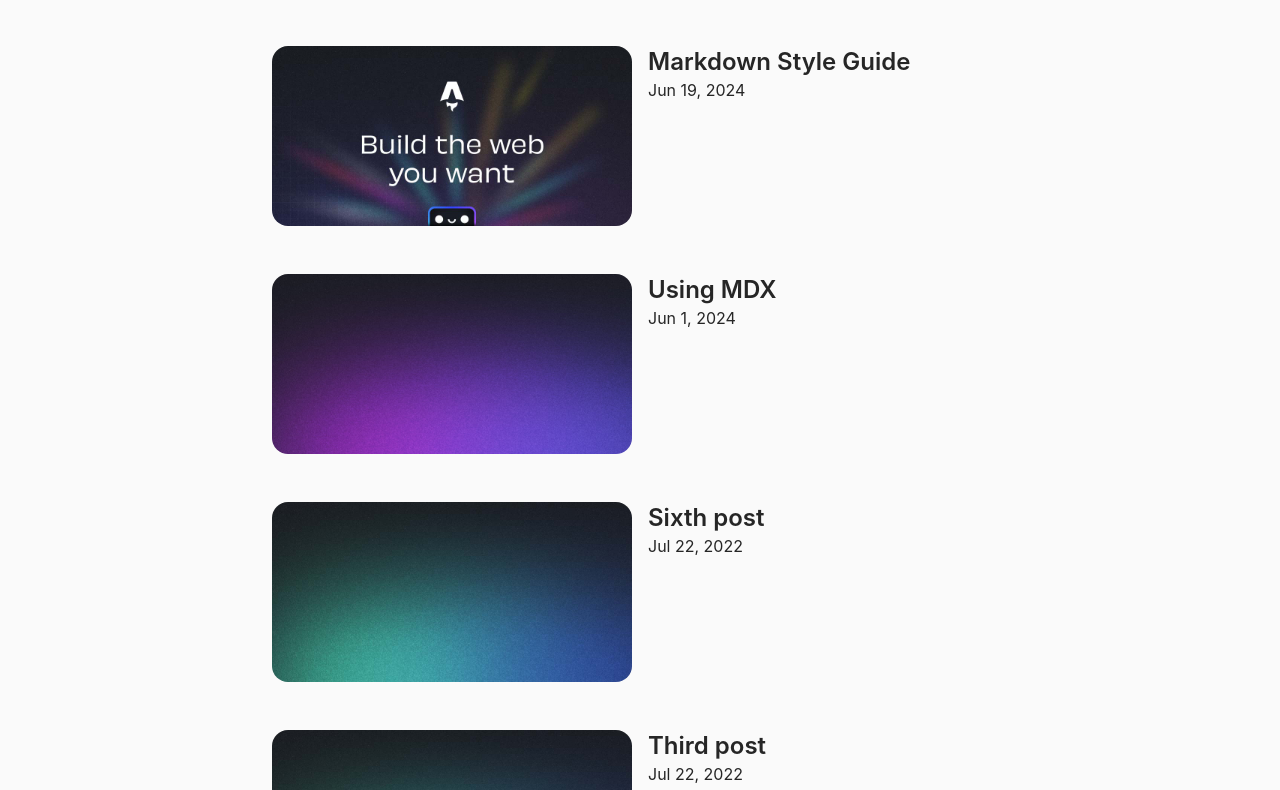
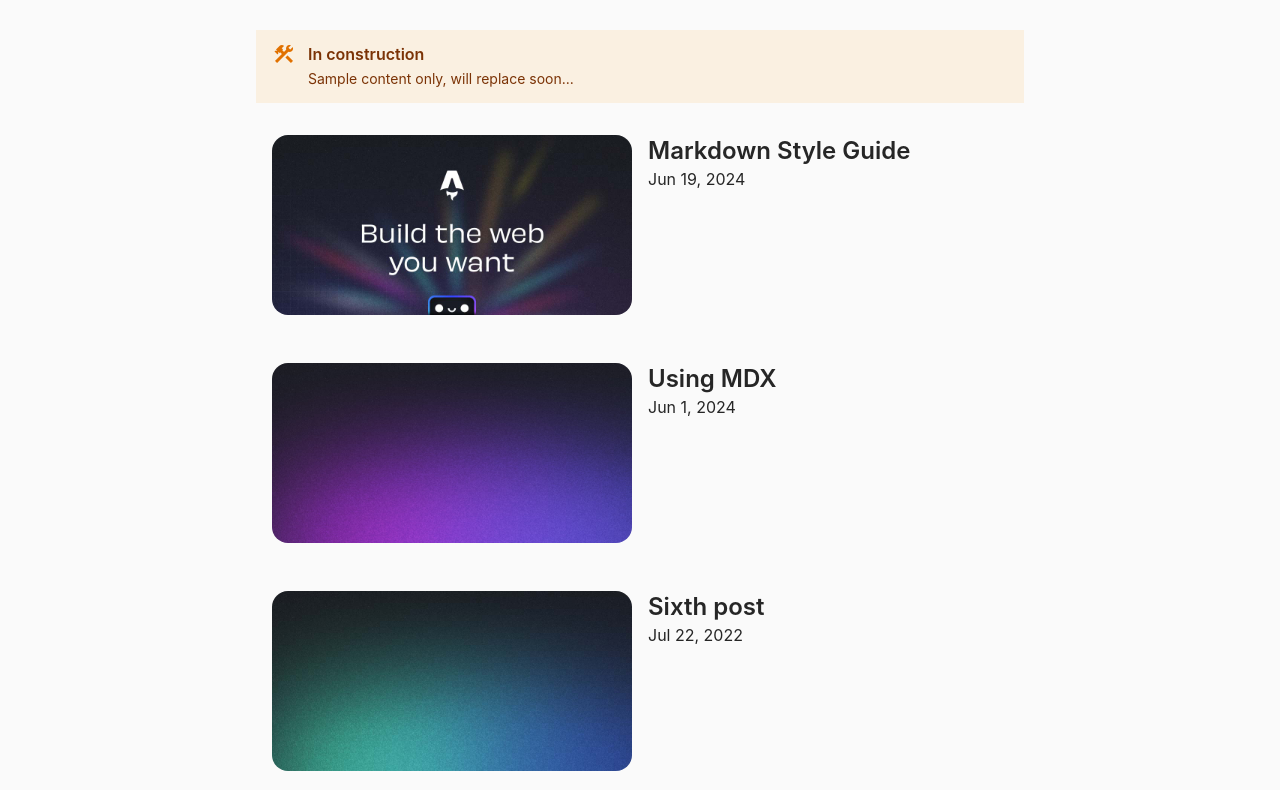
Before and after one commit to agung-adhinata/adhinata.dev, an Astro site: page /blog in a window 1280 px wide. Shown: the part 58-848 px from the top of the page. Built offline with nearby package versions, Linux system fonts and the light colour scheme; Astro itself is replaced by a stand-in of ours.

Commit message:
feat: add banner construction, update uis

```diff
--- /dev/null
+++ b/src/components/NoticeBanner.astro
@@ -0,0 +1,60 @@
+---
+interface Props {
+  variant?: "info" | "warning" | "construction";
+  title?: string;
+  /** Material Symbols icon name. Defaults to the variant icon. */
+  icon?: string;
+  /** Extra classes for the banner wrapper. */
+  class?: string;
+}
+
+const { variant = "info", title, icon, class: className } = Astro.props;
+
+const PRESETS = {
+  info: {
+    icon: "info",
+    classes:
+      "border-neutral-200 bg-neutral-100 text-neutral-700 dark:border-neutral-800 dark:bg-neutral-900 dark:text-neutral-300",
+    iconClasses: "text-neutral-500 dark:text-neutral-400",
+  },
+  warning: {
+    icon: "warning",
+    classes:
+      "border-red-500/30 bg-red-500/10 text-red-900 dark:border-red-400/30 dark:bg-red-400/10 dark:text-red-100",
+    iconClasses: "text-red-600 dark:text-red-400",
+  },
+  construction: {
+    icon: "construction",
+    classes:
+      "border-amber-500/40 bg-amber-500/10 text-amber-900 dark:border-amber-400/30 dark:bg-amber-400/10 dark:text-amber-100",
+    iconClasses: "text-amber-600 dark:text-amber-400",
+  },
+} as const;
+
+const preset = PRESETS[variant];
+---
+
+<aside
+  role="note"
+  class:list={[
+    "not-prose flex  gap-3 rounded-none px-4 py-3",
+    preset.classes,
+    className,
+  ]}
+>
+  <span
+    class:list={[
+      "material-symbols-outlined shrink-0 text-xl leading-6",
+      preset.iconClasses,
+    ]}
+    aria-hidden="true"
+  >
+    {icon ?? preset.icon}
+  </span>
+  <div class="min-w-0">
+    {title && <p class="mb-0.5 font-semibold">{title}</p>}
+    <div class="text-sm leading-relaxed">
+      <slot />
+    </div>
+  </div>
+</aside>
--- a/src/components/ProjectCard.astro
+++ b/src/components/ProjectCard.astro
@@ -8,13 +8,14 @@ interface Props {
 const { project } = Astro.props;
 ---
 
-<article class="not-prose group flex flex-col gap-3 rounded-none border border-neutral-200 bg-white/60 p-5 transition-all duration-200 hover:border-amber-500/60 hover:shadow-sm dark:border-neutral-800 dark:bg-neutral-900/60 dark:hover:border-amber-400/60">
+<article class="not-prose group flex flex-col gap-3 rounded-none border border-neutral-200 dark:border-neutral-700 bg-white/60 p-5 transition-all duration-200 dark:bg-neutral-900/60">
   <div class="flex flex-wrap items-baseline justify-between gap-2">
     <div class="flex flex-wrap items-center gap-2">
       <h3 class="text-lg font-semibold tracking-tight text-neutral-900 dark:text-neutral-100">
         {project.title}
       </h3>
-      <span class="rounded-md bg-amber-500/10 px-2 py-0.5 text-xs font-medium text-amber-700 dark:bg-amber-400/10 dark:text-amber-300">
+      <!-- year -->
+      <span class="rounded-md px-2 py-0.5 text-sm font-medium text-amber-700 dark:bg-amber-400/10 dark:text-amber-300">
         {project.year}
       </span>
     </div>
@@ -23,7 +24,7 @@ const { project } = Astro.props;
     </span>
   </div>
 
-  <p class="text-xs italic text-neutral-500 dark:text-neutral-400">
+  <p class="text-xs  text-neutral-500/80 dark:text-neutral-400/80">
     {project.collaboration}
   </p>
 
--- a/src/consts.ts
+++ b/src/consts.ts
@@ -3,3 +3,9 @@
 
 export const SITE_TITLE = 'Adhinata.dev';
 export const SITE_DESCRIPTION = 'Welcome to my website!';
+
+/**
+ * Set to `false` once real blog posts replace the sample content to hide the
+ * "blog under construction" banner.
+ */
+export const BLOG_USES_SAMPLE_DATA = true;
--- a/src/pages/blog/[...page].astro
+++ b/src/pages/blog/[...page].astro
@@ -3,7 +3,12 @@ import { getCollection } from "astro:content";
 import type { GetStaticPaths } from "astro";
 import { Image } from "astro:assets";
 import FormattedDate from "@/components/FormattedDate.astro";
-import { SITE_TITLE, SITE_DESCRIPTION } from "@/consts";
+import NoticeBanner from "@/components/NoticeBanner.astro";
+import {
+  SITE_TITLE,
+  SITE_DESCRIPTION,
+  BLOG_USES_SAMPLE_DATA,
+} from "@/consts";
 import BaseLayout from "@/layouts/BaseLayout.astro";
 
 export const getStaticPaths = (async ({ paginate }) => {
@@ -23,6 +28,18 @@ const { page } = Astro.props;
   mainClass="py-8"
 >
   <section class="flex w-full grow flex-col items-center justify-start">
+    {
+      BLOG_USES_SAMPLE_DATA && (
+        <div class="mb-4 w-full px-4 lg:w-3xl lg:px-0">
+          <NoticeBanner
+            variant="construction"
+            title="In construction"
+          >
+            Sample content only, will replace soon...
+          </NoticeBanner>
+        </div>
+      )
+    }
     <ul class="flex w-full flex-col items-center gap-4 lg:w-3xl">
       {
         page.data.map((post) => (
```
